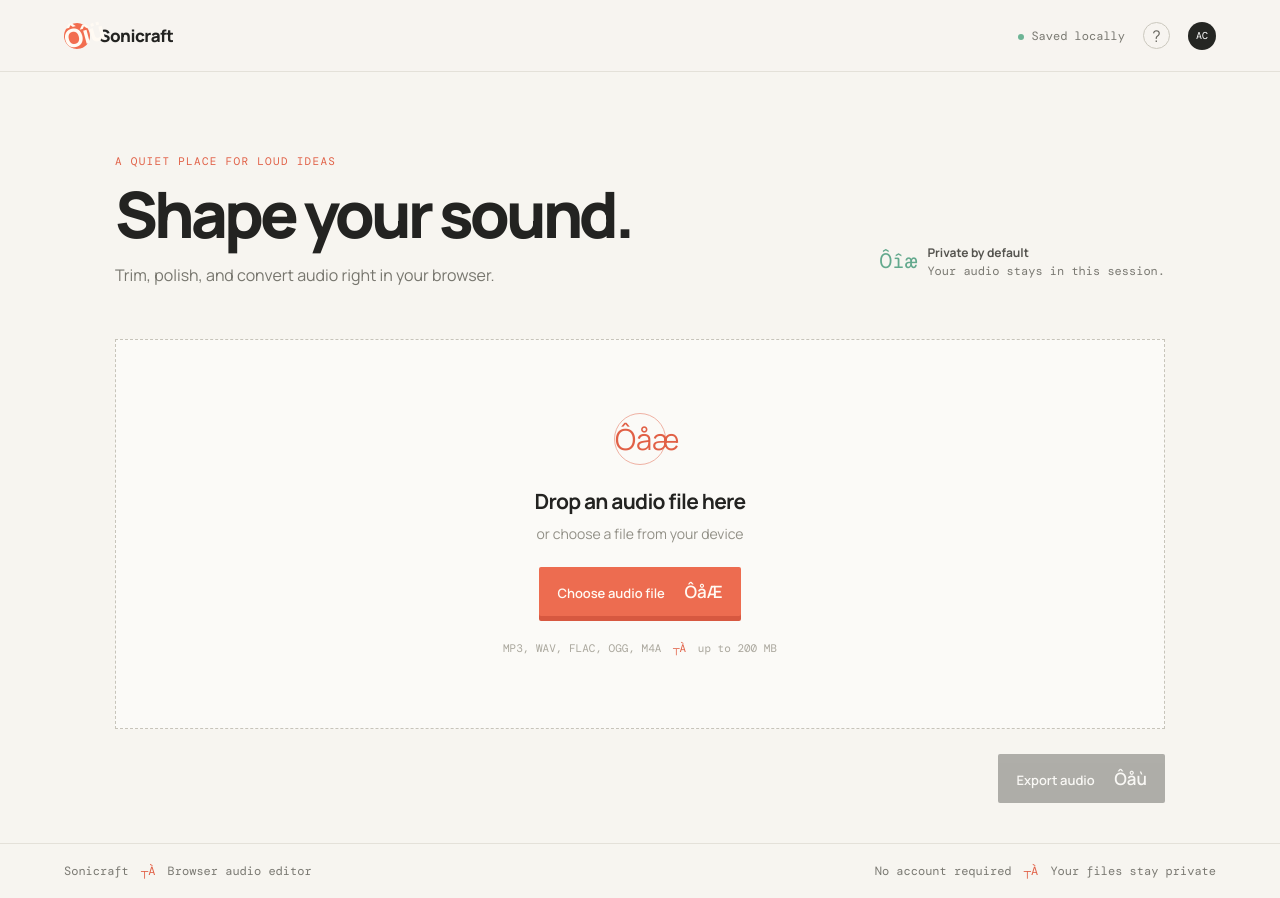
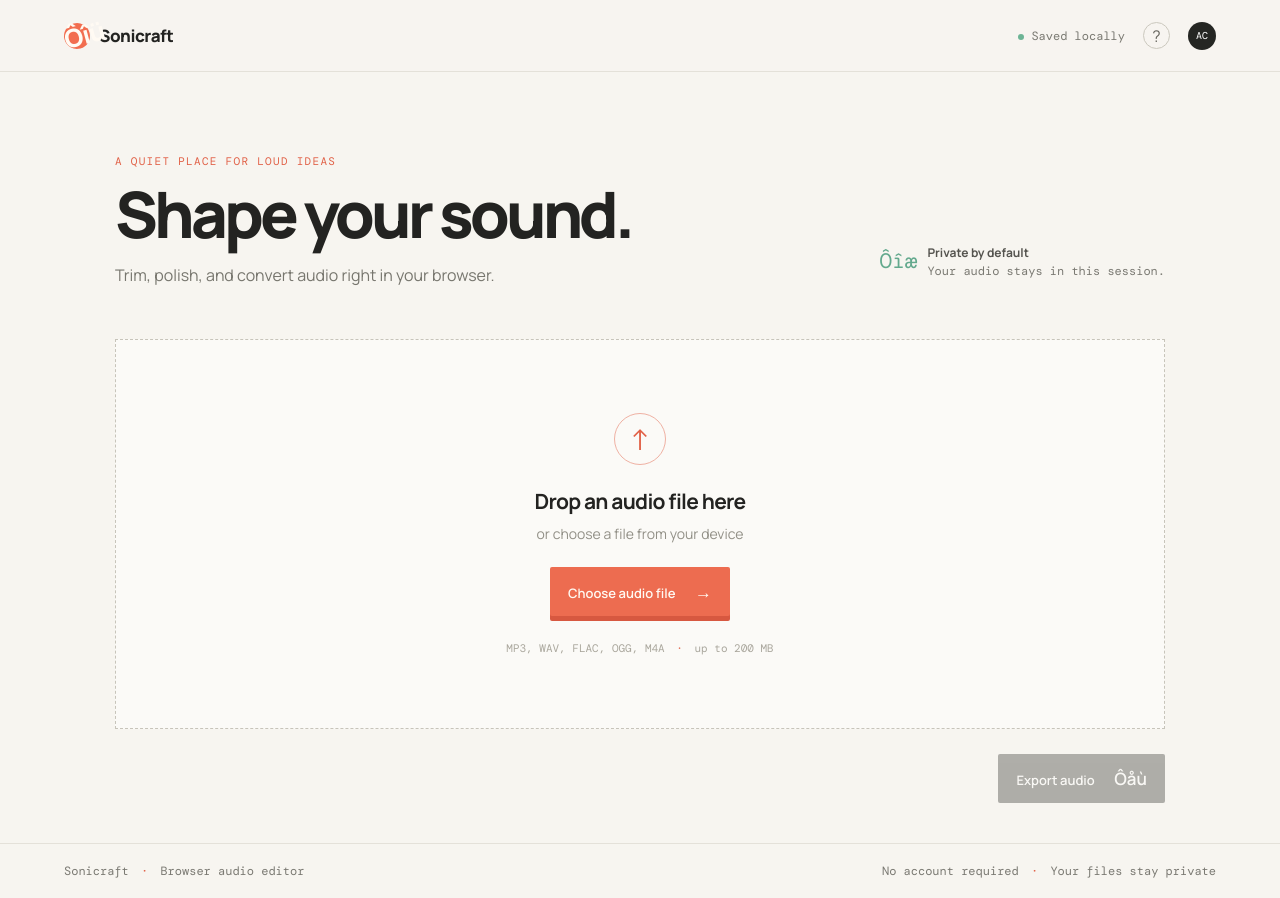
Before and after one commit to casperkangas/audio-editor-app, a React (Vite) app in the folder apps/web/: page / in a window 1280 px wide. Built offline with nearby package versions, Linux system fonts and the light colour scheme.

Commit message:
feat: update UI elements with consistent symbols and improve section headers for clarity

```diff
--- a/apps/web/src/App.tsx
+++ b/apps/web/src/App.tsx
@@ -4,7 +4,7 @@ import { useEditor } from "./lib/useEditor";
 import type { SelectionRegion } from "./lib/types";
 import "./App.css";
 
-// ÔöÇÔöÇ Helpers ÔöÇÔöÇÔöÇÔöÇÔöÇÔöÇÔöÇÔöÇÔöÇÔöÇÔöÇÔöÇÔöÇÔöÇÔöÇÔöÇÔöÇÔöÇÔöÇÔöÇÔöÇÔöÇÔöÇÔöÇÔöÇÔöÇÔöÇÔöÇÔöÇÔöÇÔöÇÔöÇÔöÇÔöÇÔöÇÔöÇÔöÇÔöÇÔöÇÔöÇÔöÇÔöÇÔöÇÔöÇÔöÇÔöÇÔöÇÔöÇÔöÇÔöÇÔöÇÔöÇÔöÇÔöÇÔöÇÔöÇÔöÇÔöÇÔöÇÔöÇÔöÇÔöÇÔöÇ
+// ── Helpers ───────────────────────────────────────────────────────────────
 
 function peaksToHeights(peaks: Float32Array | null, count: number): number[] {
   if (!peaks || peaks.length === 0) return Array(count).fill(20);
@@ -24,7 +24,7 @@ function formatTime(seconds: number): string {
 
 const BAR_COUNT = 90;
 
-// ÔöÇÔöÇ App ÔöÇÔöÇÔöÇÔöÇÔöÇÔöÇÔöÇÔöÇÔöÇÔöÇÔöÇÔöÇÔöÇÔöÇÔöÇÔöÇÔöÇÔöÇÔöÇÔöÇÔöÇÔöÇÔöÇÔöÇÔöÇÔöÇÔöÇÔöÇÔöÇÔöÇÔöÇÔöÇÔöÇÔöÇÔöÇÔöÇÔöÇÔöÇÔöÇÔöÇÔöÇÔöÇÔöÇÔöÇÔöÇÔöÇÔöÇÔöÇÔöÇÔöÇÔöÇÔöÇÔöÇÔöÇÔöÇÔöÇÔöÇÔöÇÔöÇÔöÇÔöÇÔöÇÔöÇÔöÇÔöÇÔöÇÔöÇ
+// ── App ───────────────────────────────────────────────────────────────────
 
 function App() {
   const editor = useEditor();
@@ -37,7 +37,7 @@ function App() {
     void editor.loadFile(file);
   };
 
-  // ÔöÇÔöÇ Waveform interaction ÔöÇÔöÇÔöÇÔöÇÔöÇÔöÇÔöÇÔöÇÔöÇÔöÇÔöÇÔöÇÔöÇÔöÇÔöÇÔöÇÔöÇÔöÇÔöÇÔöÇÔöÇÔöÇÔöÇÔöÇÔöÇÔöÇÔöÇÔöÇÔöÇÔöÇÔöÇÔöÇÔöÇÔöÇÔöÇÔöÇÔöÇÔöÇÔöÇÔöÇÔöÇÔöÇÔöÇÔöÇÔöÇÔöÇ
+  // ── Waveform interaction ──────────────────────────────────────────────
 
   const getTimeFromEvent = useCallback(
     (e: React.MouseEvent<HTMLDivElement>): number => {
@@ -82,7 +82,7 @@ function App() {
     dragStart.current = null;
   }, []);
 
-  // ÔöÇÔöÇ Derived values ÔöÇÔöÇÔöÇÔöÇÔöÇÔöÇÔöÇÔöÇÔöÇÔöÇÔöÇÔöÇÔöÇÔöÇÔöÇÔöÇÔöÇÔöÇÔöÇÔöÇÔöÇÔöÇÔöÇÔöÇÔöÇÔöÇÔöÇÔöÇÔöÇÔöÇÔöÇÔöÇÔöÇÔöÇÔöÇÔöÇÔöÇÔöÇÔöÇÔöÇÔöÇÔöÇÔöÇÔöÇÔöÇÔöÇÔöÇÔöÇÔöÇÔöÇÔöÇÔöÇ
+  // ── Derived values ────────────────────────────────────────────────────
 
   const bars = peaksToHeights(editor.peaks, BAR_COUNT);
   const positionPct =
@@ -103,7 +103,7 @@ function App() {
   const isPlaying = editor.playbackState === "playing";
   const hasFile = editor.fileName !== "";
 
-  // ÔöÇÔöÇ Render ÔöÇÔöÇÔöÇÔöÇÔöÇÔöÇÔöÇÔöÇÔöÇÔöÇÔöÇÔöÇÔöÇÔöÇÔöÇÔöÇÔöÇÔöÇÔöÇÔöÇÔöÇÔöÇÔöÇÔöÇÔöÇÔöÇÔöÇÔöÇÔöÇÔöÇÔöÇÔöÇÔöÇÔöÇÔöÇÔöÇÔöÇÔöÇÔöÇÔöÇÔöÇÔöÇÔöÇÔöÇÔöÇÔöÇÔöÇÔöÇÔöÇÔöÇÔöÇÔöÇÔöÇÔöÇÔöÇÔöÇÔöÇÔöÇÔöÇÔöÇ
+  // ── Render ────────────────────────────────────────────────────────────
 
   return (
     <main className="app-shell">
@@ -190,7 +190,7 @@ function App() {
               hidden
               onChange={(e) => handleFile(e.target.files?.[0])}
             />
-            <div className="upload-glyph">Ôåæ</div>
+            <div className="upload-glyph">↑</div>
             <h2>Drop an audio file here</h2>
             <p>or choose a file from your device</p>
             <button
@@ -201,10 +201,10 @@ function App() {
                 fileInput.current?.click();
               }}
             >
-              Choose audio file <span>ÔåÆ</span>
+              Choose audio file <span>→</span>
             </button>
             <p className="file-hint">
-              MP3, WAV, FLAC, OGG, M4A <span>┬À</span> up to 200 MB
+              MP3, WAV, FLAC, OGG, M4A <span>·</span> up to 200 MB
             </p>
           </div>
         )}
@@ -226,7 +226,7 @@ function App() {
                 <span className="audio-icon">Ôùû</span>
                 <div>
                   <strong>{editor.fileName}</strong>
-                  <span>{formatTime(editor.duration)} ┬À decoded</span>
+                  <span>{formatTime(editor.duration)} · decoded</span>
                 </div>
               </div>
               <button className="text-button" onClick={editor.clearFile}>
@@ -283,7 +283,7 @@ function App() {
                   style={{ left: `${selStartPct}%` }}
                   aria-live="polite"
                 >
-                  Selected ┬À {formatTime(selDuration)}
+                  Selected · {formatTime(selDuration)}
                 </div>
               )}
             </div>
@@ -432,10 +432,10 @@ function App() {
             </label>
             <label>
               Quality
-              <select defaultValue="High ┬À 256 kbps">
-                <option>High ┬À 256 kbps</option>
-                <option>Standard ┬À 192 kbps</option>
-                <option>Compact ┬À 128 kbps</option>
+              <select defaultValue="High · 256 kbps">
+                <option>High · 256 kbps</option>
+                <option>Standard · 192 kbps</option>
+                <option>Compact · 128 kbps</option>
               </select>
             </label>
             <div className="panel-actions">
@@ -453,7 +453,7 @@ function App() {
                   console.info("[export] queued");
                 }}
               >
-                Start export <span>ÔåÆ</span>
+                Start export <span>→</span>
               </button>
             </div>
           </div>
@@ -462,10 +462,10 @@ function App() {
 
       <footer>
         <span>
-          Sonicraft <span className="footer-dot">┬À</span> Browser audio editor
+          Sonicraft <span className="footer-dot">·</span> Browser audio editor
         </span>
         <span>
-          No account required <span className="footer-dot">┬À</span> Your files
+          No account required <span className="footer-dot">·</span> Your files
           stay private
         </span>
       </footer>
```
